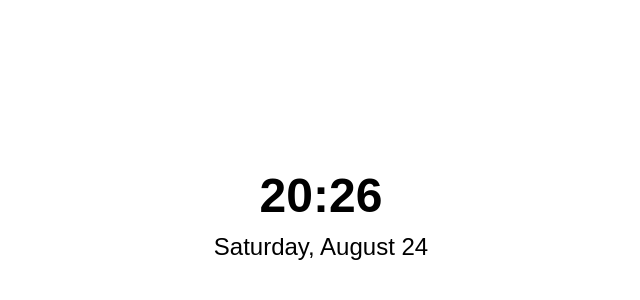
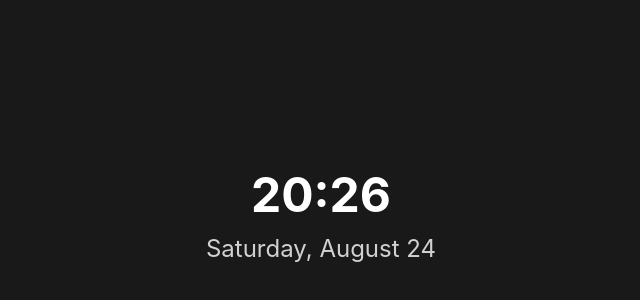
Before and after one commit to v1c-lfve/widjet-notion, a plain HTML site: page index.html in a window 1280 px wide. Shown: the part 186-486 px from the top of the page, without its empty margins (319-959 px from the left). Drawn offline with Linux system fonts and the light colour scheme.

Commit message:
Update index.html

```diff
--- a/index.html
+++ b/index.html
@@ -1,3 +1,5 @@
+
+<html><head><base href="https://github.com/refait%20mais%20met%20le%20fond%20blanc%20de%20la%20meme%20couleur%20que%20le%20mode%20sombre%20de%20NOTION%20et%20les%20ecritures%20en%20blanc">
 <!DOCTYPE html>
 <html lang='en'>
 <head>
@@ -10,9 +12,10 @@
             align-items: center;
             height: 100vh;
             margin: 0;
-            background-color: #ffffff;
-            font-family: Arial, sans-serif;
+            background-color: #191919; /* Notion dark mode background color */
+            font-family: -apple-system, BlinkMacSystemFont, 'Segoe UI', Helvetica, 'Apple Color Emoji', Arial, sans-serif, 'Segoe UI Emoji', 'Segoe UI Symbol'; /* Notion font stack */
             text-align: center;
+            color: #ffffff; /* White text color */
         }
         #time {
             font-size: 48px;
@@ -21,6 +24,7 @@
         #date {
             font-size: 24px;
             margin-top: 10px;
+            opacity: 0.8; /* Slightly dimmed date for hierarchy */
         }
     </style>
 </head>
@@ -46,3 +50,4 @@
     </script>
 </body>
 </html>
+</html>
```
